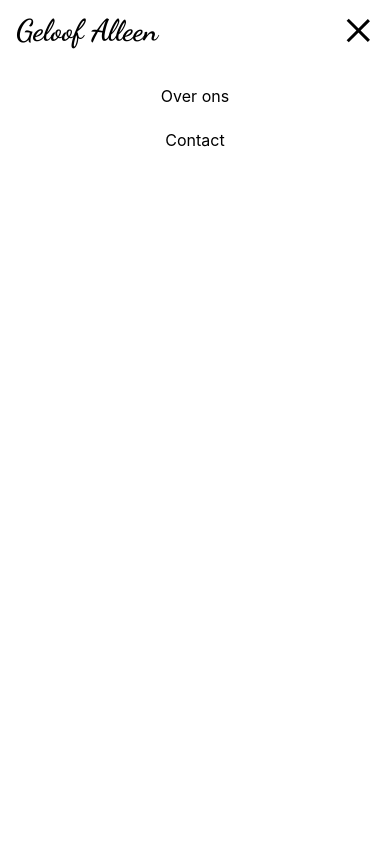
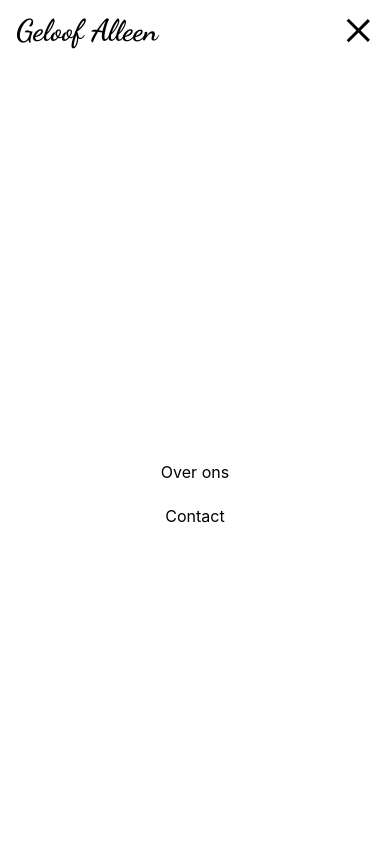
Before and after one commit to samueldesmit/geloofalleen, a React (Vite) app: page / in a window 390 px wide. Both pictures are taken after a click on the element 359 px from the left and 30 px from the top of the page. Shown: the top 844 px of the page. Built offline with nearby package versions, Linux system fonts and the light colour scheme.

Commit message:
fix mennu mobile

```diff
--- a/src/components/Nav/Nav.jsx
+++ b/src/components/Nav/Nav.jsx
@@ -1,43 +1,42 @@
-import './Nav.scss'
+import './Nav.scss';
 import { useState } from 'react';
 import { NavLink } from 'react-router-dom';
 
 function Nav() {
   const [menu, setMenu] = useState(false);
-  function handleMenu() {
+
+  const handleMenu = () => {
     setMenu(!menu);
-  }
-  function handleMenuClose() {
+  };
+
+  const handleMenuClose = () => {
     setMenu(false);
-  }
-  let menuClass = menu ? ' navigation__mobile-menu-open' : ' ';
-  let menuButtonClass = menu ? ' harburgermenu-open' : ' ';
+  };
 
   return (
     <div className='outer-container'>
       <header className='navigation'>
-        <h3 className='navigation__home-logo' onClick={handleMenuClose}><NavLink to="/">Geloof Alleen</NavLink></h3>
-        <ul className='navigation__dekstop-menu'>
+        <h3 className='navigation__home-logo' onClick={handleMenuClose}>
+          <NavLink to="/">Geloof Alleen</NavLink>
+        </h3>
+        <ul className='navigation__desktop-menu'>
           <li><NavLink to="/over_mij">Over ons</NavLink></li>
-          {/* <li><NavLink to="/proclamaties">Proclamaties</NavLink></li>  */}
           <li><NavLink to="/contact">Contact</NavLink></li>
-
         </ul>
-        <div className={`harburgermenu${menuButtonClass}`} onClick={handleMenu}>
-          <span className='harburgermenu__burger burger'></span>
-          <span className='harburgermenu__burger burger'></span>
-          <span className='harburgermenu__burger burger'></span>
+        <div className={`harburgermenu ${menu ? 'harburgermenu-open' : ''}`} onClick={handleMenu}>
+          <span className='harburgermenu__burger'></span>
+          <span className='harburgermenu__burger'></span>
+          <span className='harburgermenu__burger'></span>
         </div>
-        <div className={`navigation__mobile-menu${menuClass}`}>
+        <div className={`navigation__mobile-menu ${menu ? 'navigation__mobile-menu-open' : ''}`}>
           <ul className='mobile-navigation-list'>
-            <li onClick={handleMenu}><NavLink to="/over_mij" >Over ons</NavLink></li>
-            {/* <li onClick={handleMenu}><NavLink to="/proclamaties">Proclamaties</NavLink></li> */}
-            <li onClick={handleMenu}><NavLink to="/contact">Contact</NavLink></li>
+            <li onClick={handleMenuClose}><NavLink to="/over_mij">Over ons</NavLink></li>
+            <li onClick={handleMenuClose}><NavLink to="/contact">Contact</NavLink></li>
           </ul>
         </div>
       </header>
     </div>
-  )
+  );
 }
 
-export default Nav
+export default Nav;
--- a/src/components/Nav/Nav.scss
+++ b/src/components/Nav/Nav.scss
@@ -6,26 +6,25 @@
   justify-content: center;
   position: fixed;
   top: 0;
-  z-index: 9999999;
+  z-index: 9999;
+  /* Adjusted for clarity */
   backdrop-filter: blur(2px);
   background-color: rgba(1, 1, 1, 0.3);
 
   @include media('<=md') {
     background-color: white;
-    backdrop-filter: blur(2px);
+  }
 }
 
 .navigation {
-    // font-family: "Roboto", sans-serif;
   width: 100%;
   max-width: 1440px;
   display: flex;
   justify-content: space-between;
   padding: 24px;
   align-items: center;
-    overflow: hidden;
-    z-index: 100;
   height: 60px;
+  z-index: 1000;
 
   @include media('<=md') {
     padding: 16px;
@@ -38,7 +37,6 @@
     height: 100%;
     color: white;
     font-family: "Dancing Script", cursive;
-      font-optical-sizing: auto;
     font-size: 30px;
 
     @include media('<=md') {
@@ -46,7 +44,7 @@
     }
   }
 
-    &__dekstop-menu {
+  &__desktop-menu {
     display: flex;
     list-style: none;
     padding: 0;
@@ -72,17 +70,17 @@
 
   &__mobile-menu {
     display: flex;
+    position: fixed;
+    top: 60px;
     right: 0;
-      top: 60px;
-      position: fixed;
-      list-style: none;
+    width: 100vw;
     height: 100vh;
     background-color: white;
-      width: 100vw;
     justify-content: center;
+    align-items: center;
     transform: translateX(100%);
-      transition: all 0.3s ease-in-out;
-      opacity: 0.5;
+    transition: transform 0.3s ease-in-out, opacity 0.3s ease-in-out;
+    opacity: 0;
     z-index: 1000;
 
     @include media('>=md') {
@@ -110,13 +108,7 @@
 
   &__mobile-menu-open {
     transform: translateX(0);
-      transition: all 0.3s ease-in-out;
     opacity: 1;
-      z-index: 1000;
-
-      @include media('>=md') {
-        display: none;
-      }
   }
 
   .harburgermenu {
@@ -133,23 +125,21 @@
       height: 3px;
       background-color: black;
       margin: 6px 0;
-        transition: 0.4s;
       transition: all 0.3s ease-in-out;
     }
   }
 
   .harburgermenu-open {
-      .burger {
+    .harburgermenu__burger:nth-child(1) {
       transform: rotate(-45deg) translate(-7px, 6px);
     }
 
-      .burger:nth-child(2) {
+    .harburgermenu__burger:nth-child(2) {
       opacity: 0;
     }
 
-      .burger:nth-child(3) {
+    .harburgermenu__burger:nth-child(3) {
       transform: rotate(45deg) translate(-7px, -6px);
     }
   }
 }
-}
```
Lines whose indentation alone changed are shown as unchanged.
